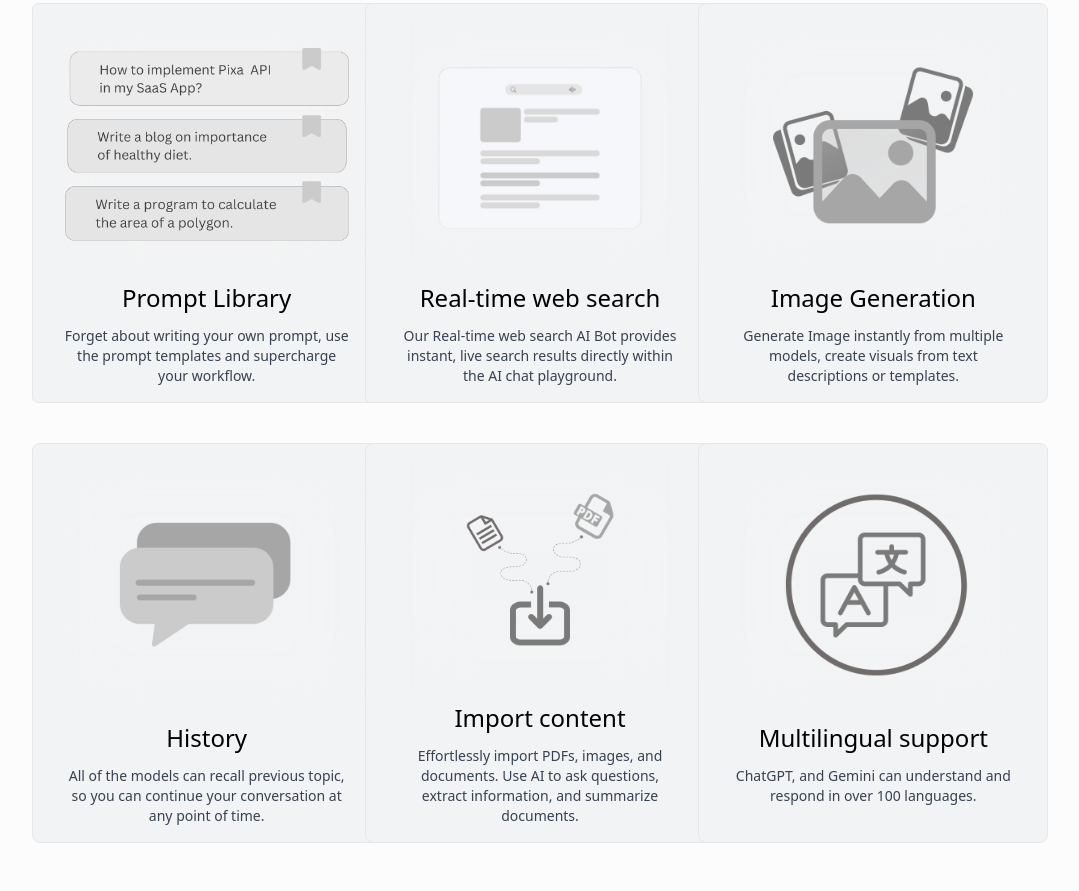
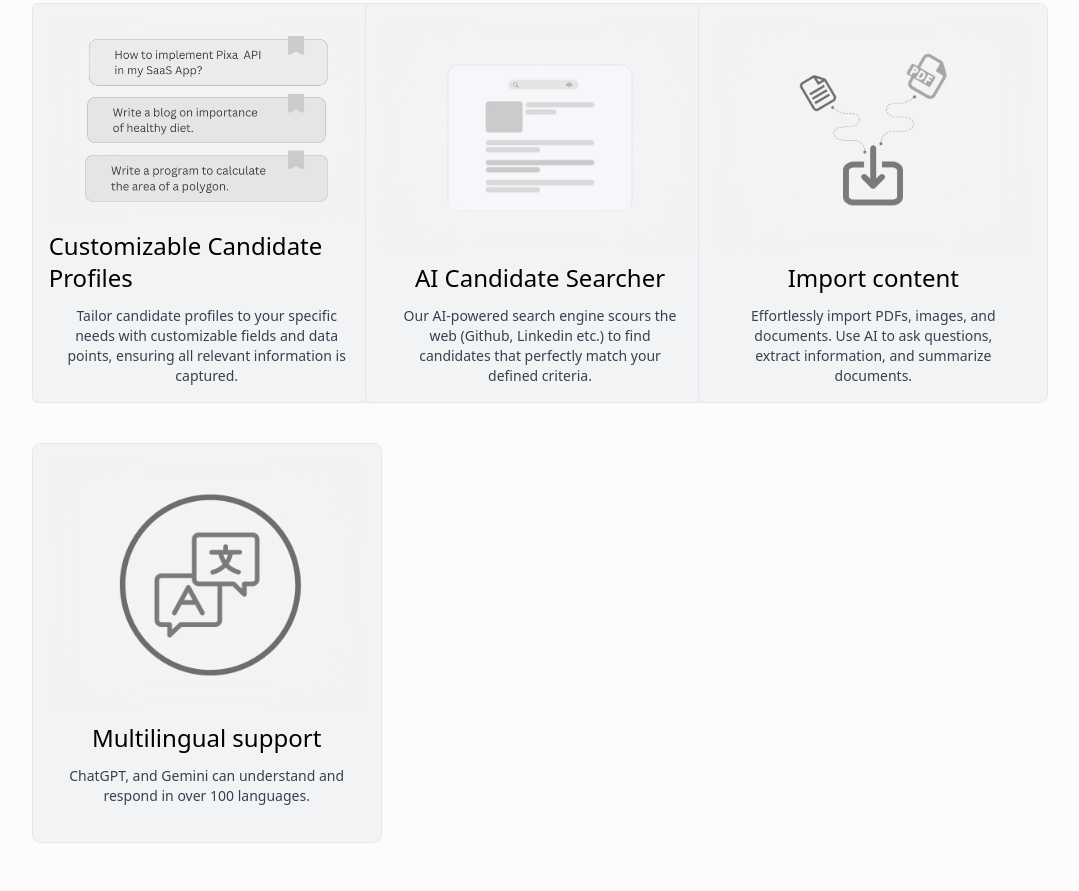
Before and after one commit to chaollapark/zmanticweb, a website: page index.html in a window 1280 px wide. Shown: the part 4949-5840 px from the top of the page, without its empty margins (100-1179 px from the left). Drawn offline with nearby package versions, Linux system fonts and the light colour scheme; a web font is replaced by a local one.

Commit message:
Refine 'Additional Features' section for recruitment focus.

```diff
--- a/index.html
+++ b/index.html
@@ -854,11 +854,10 @@
                                     alt="Prompt library" class="tw-w-auto tw-h-full tw-object-contain">
                         </div>
                         <h3 class="tw-text-2xl">
-                            Prompt Library
+                            Customizable Candidate Profiles
                         </h3>
                         <p class="tw-text-gray-700 dark:tw-text-gray-300 tw-px-4 tw-text-center tw-text-sm">
-                            Forget about writing your own prompt, use the prompt templates and supercharge your
-                            workflow.
+                            Tailor candidate profiles to your specific needs with customizable fields and data points, ensuring all relevant information is captured.
                         </p>
                     </div>
 
@@ -874,51 +873,16 @@
                                     alt="Web search" class="tw-w-auto tw-h-full tw-object-contain">
                         </div>
                         <h3 class="tw-text-2xl">
-                            Real-time web search
+                            AI Candidate Searcher
                         </h3>
                         <p class="tw-text-gray-700 dark:tw-text-gray-300 tw-px-4 tw-text-center tw-text-sm">
-                            Our Real-time web search AI Bot provides instant, live search results directly within the AI chat playground.
+                            Our AI-powered search engine scours the web (Github, Linkedin etc.) to find candidates that perfectly match your defined criteria.
                         </p>
                     </div>
 
-                    <div class="reveal-up tw-w-[350px] max-md:tw-w-[320px] tw-border-[1px] tw-h-[400px] tw-rounded-lg tw-place-items-center tw-p-4
-                                 tw-bg-[#f2f3f4] dark:tw-bg-[#141414] dark:tw-border-[#1f2123] tw-flex tw-flex-col tw-gap-3">
-
-                        <div class="tw-w-full tw-h-[250px]
-                                    tw-p-4
-                                    tw-rounded-xl
-                                     tw-backdrop-blur-2xl
-                                     tw-overflow-hidden tw-flex tw-place-content-center">
-                            <img src="./assets/images/home/image.png"
-                                    alt="Image generation" class="tw-w-auto tw-h-full tw-object-contain">
-                        </div>
-                        <h3 class="tw-text-2xl">
-                            Image Generation
-                        </h3>
-                        <p class="tw-text-gray-700 dark:tw-text-gray-300 tw-px-4 tw-text-center tw-text-sm">
-                            Generate Image instantly from multiple models, create visuals from text descriptions or templates.
-                        </p>
-                    </div>
-
-                    <div class="reveal-up tw-w-[350px] max-md:tw-w-[320px] tw-border-[1px] tw-h-[400px] tw-rounded-lg tw-place-items-center tw-p-4
-                                 tw-bg-[#f2f3f4] dark:tw-bg-[#141414] dark:tw-border-[#1f2123] tw-flex tw-flex-col tw-gap-3">
-
-                        <div class="tw-w-full tw-h-[250px]
-                                    tw-p-4
-                                     tw-rounded-xl
-                                     tw-backdrop-blur-2xl
-                                     tw-overflow-hidden tw-flex tw-place-content-center">
-                            <img src="./assets/images/home/history.png"
-                                    alt="History" class="tw-w-auto tw-h-full tw-object-contain">
-                        </div>
-                        <h3 class="tw-text-2xl">
-                            History
-                        </h3>
-                        <p class="tw-text-gray-700 dark:tw-text-gray-300 tw-px-4 tw-text-center tw-text-sm">
-                            All of the models can recall previous topic, so you
-                            can continue your conversation at any point of time.
-                        </p>
-                    </div>
+
+
+
 
                     <div class="reveal-up tw-w-[350px] max-md:tw-w-[320px] tw-border-[1px] tw-h-[400px] tw-rounded-lg tw-place-items-center tw-p-4
                                  tw-bg-[#f2f3f4] dark:tw-bg-[#141414] dark:tw-border-[#1f2123] tw-flex tw-flex-col tw-gap-3">
```
